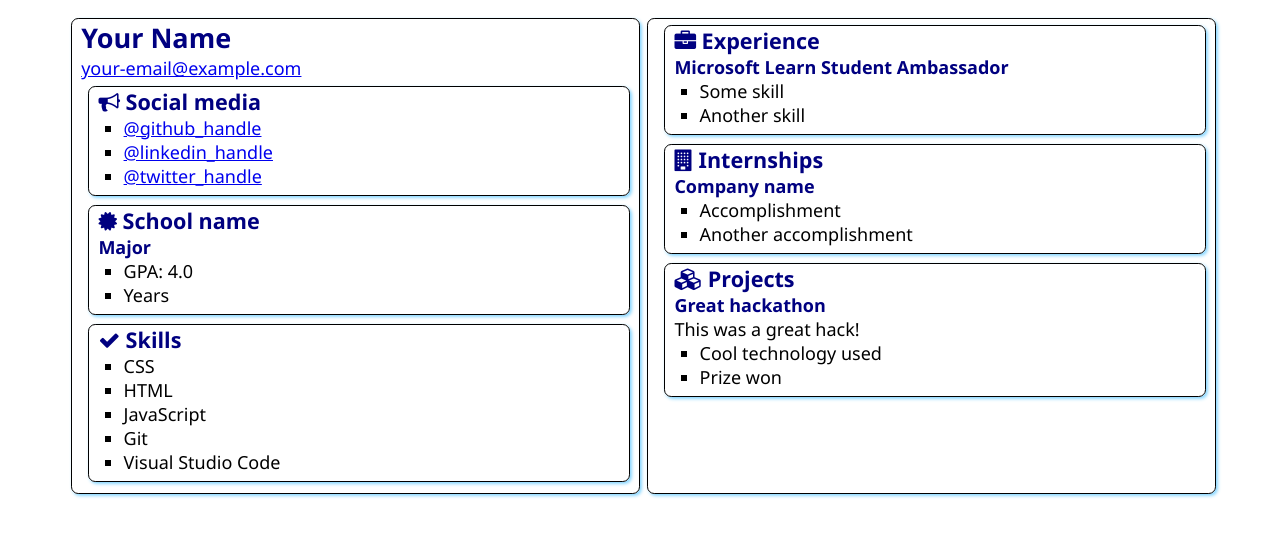
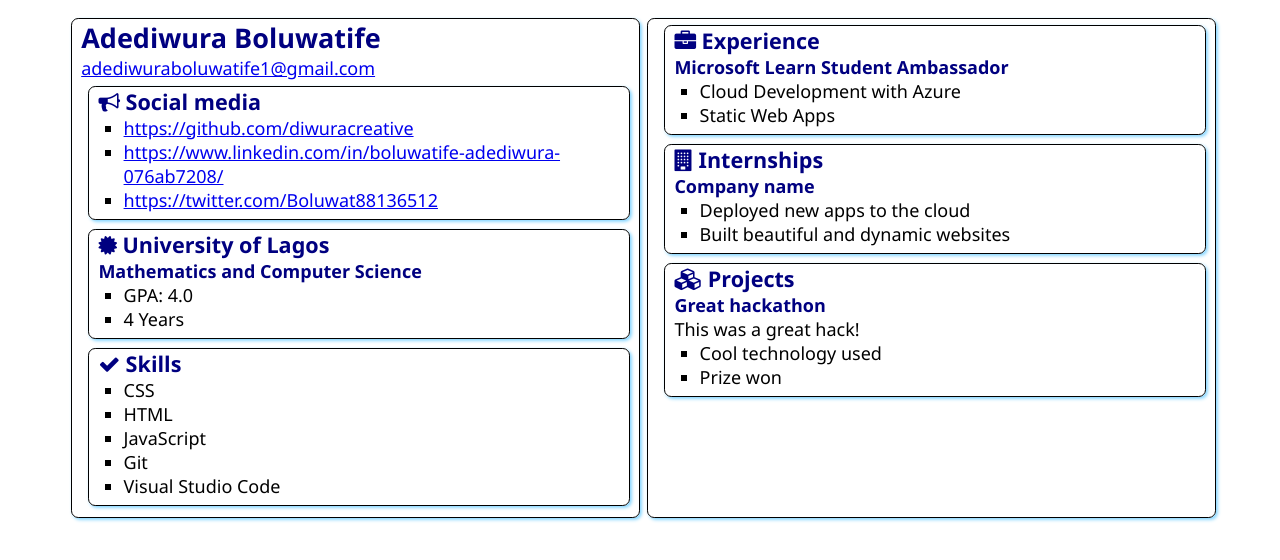
Before and after one commit to diwuracreatives/-SATechnicalOnboarding, a plain HTML site: page src/index.html in a window 1280 px wide. Drawn offline with Linux system fonts and the light colour scheme.

Commit message:
Update index.html
I updated the contents with my personal details

```diff
--- a/src/index.html
+++ b/src/index.html
@@ -12,8 +12,8 @@
 <body>
     <main>
         <article class="box">
-            <h1>Your Name</h1>
-            <div><a href="mailto:your.email@example.com">your-email@example.com</a></div>
+            <h1>Adediwura Boluwatife</h1>
+            <div><a href="mailto:your.email@example.com">adediwuraboluwatife1@gmail.com</a></div>
 
             <section class="box">
                 <h2>
@@ -21,9 +21,9 @@
                     Social media
                 </h2>
                 <ul>
-                    <li><a href="https://github.com/<handle>">@github_handle</a></li>
-                    <li><a href="https://linkedin.com/in/<handle>">@linkedin_handle</a></li>
-                    <li><a href="https://twitter.com/<handle>">@twitter_handle</a></li>
+                    <li><a href="https://github.com/<handle>">https://github.com/diwuracreative</a></li>
+                    <li><a href="https://linkedin.com/in/<handle>">https://www.linkedin.com/in/boluwatife-adediwura-076ab7208/</a></li>
+                    <li><a href="https://twitter.com/<handle>">https://twitter.com/Boluwat88136512</a></li>
                 </ul>
             </section>
 
@@ -31,12 +31,12 @@
                 <div class="education">
                     <h2>
                         <i class="fa fa-certificate" aria-hidden="true"></i>
-                        School name
+                       University of Lagos
                     </h2>
-                    <h3>Major</h3>
+                    <h3>Mathematics and Computer Science</h3>
                     <ul>
                         <li>GPA: 4.0</li>
-                        <li>Years</li>
+                        <li>4 Years</li>
                     </ul>
                 </div>
             </section>
@@ -63,8 +63,8 @@
                 </h2>
                 <h3>Microsoft Learn Student Ambassador</h3>
                 <ul>
-                    <li>Some skill</li>
-                    <li>Another skill</li>
+                    <li>Cloud Development with Azure</li>
+                    <li>Static Web Apps</li>
                 </ul>
             </section>
             <section class="box">
@@ -75,8 +75,8 @@
 
                 <h3>Company name</h3>
                 <ul>
-                    <li>Accomplishment</li>
-                    <li>Another accomplishment</li>
+                    <li>Deployed new apps to the cloud</li>
+                    <li>Built beautiful and dynamic websites</li>
                 </ul>
             </section>
             <section class="box">
```
